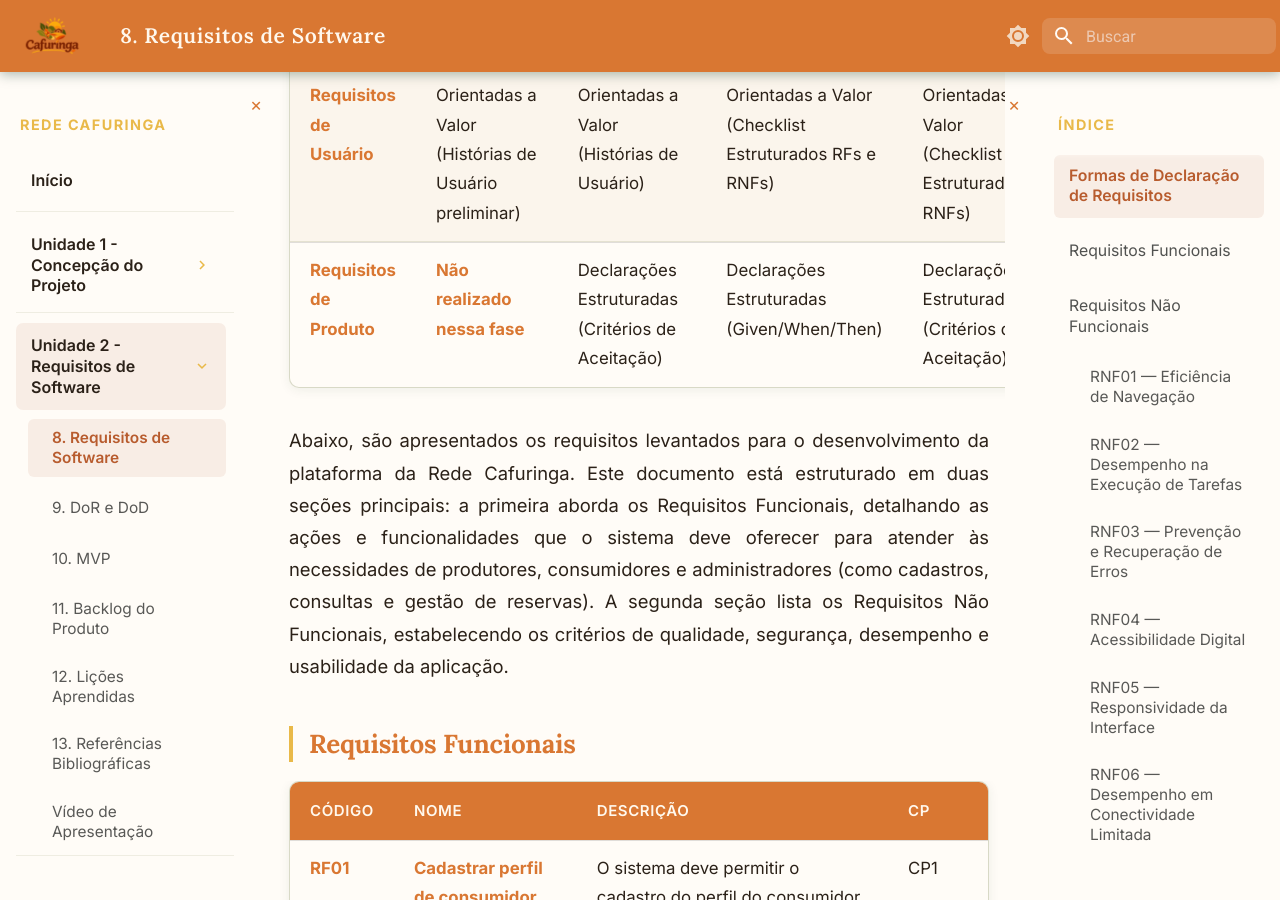
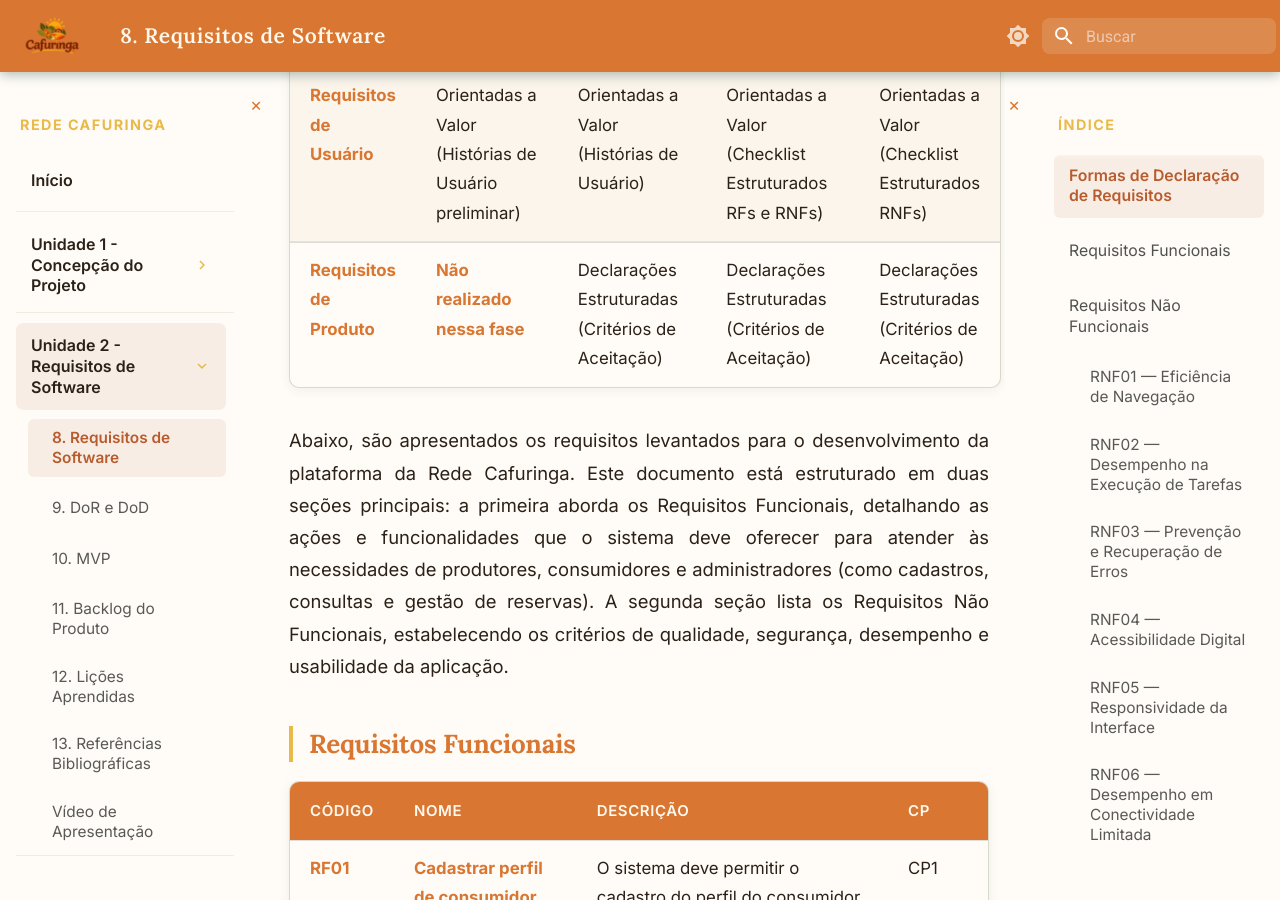
Before and after one commit to mdsreq-fga-unb/REQ-2026.2-T02-RedeCafuringa, an MkDocs documentation site: the page built from docs/unidade2/requisitos.md, in a window 1280 px wide and 900 px high, scrolled down 612 px. Built offline with MkDocs 1.6.1 and Material for MkDocs 9.7.7, drawn with Linux system fonts in a browser that asks for light colours.

Commit message:
Update requisitos.md

```diff
--- a/docs/unidade2/requisitos.md
+++ b/docs/unidade2/requisitos.md
@@ -5,7 +5,7 @@
 |---|---|---|---|---|
 | **Requisitos de Negócio** | Narrativas Descritivas (Narrativas em Texto Livre) | Narrativas Descritivas (Storyboards Descritivos) | Catálogos e Artefatos Técnicos (Catálogo de Metas) | Catálogos e Artefatos Técnicos (Catálogo de Metas) |
 | **Requisitos de Usuário** | Orientadas a Valor (Histórias de Usuário preliminar) | Orientadas a Valor (Histórias de Usuário) | Orientadas a Valor (Checklist Estruturados RFs e RNFs) | Orientadas a Valor (Checklist Estruturados RNFs) |
-| **Requisitos de Produto** | **Não realizado nessa fase** | Declarações Estruturadas (Critérios de Aceitação) | Declarações Estruturadas (Given/When/Then) | Declarações Estruturadas (Critérios de Aceitação) |
+| **Requisitos de Produto** | **Não realizado nessa fase** | Declarações Estruturadas (Critérios de Aceitação) | Declarações Estruturadas (Critérios de Aceitação) | Declarações Estruturadas (Critérios de Aceitação) |
 
 
 Abaixo, são apresentados os requisitos levantados para o desenvolvimento da plataforma da Rede Cafuringa. Este documento está estruturado em duas seções principais: a primeira aborda os Requisitos Funcionais, detalhando as ações e funcionalidades que o sistema deve oferecer para atender às necessidades de produtores, consumidores e administradores (como cadastros, consultas e gestão de reservas). A segunda seção lista os Requisitos Não Funcionais, estabelecendo os critérios de qualidade, segurança, desempenho e usabilidade da aplicação.
```
